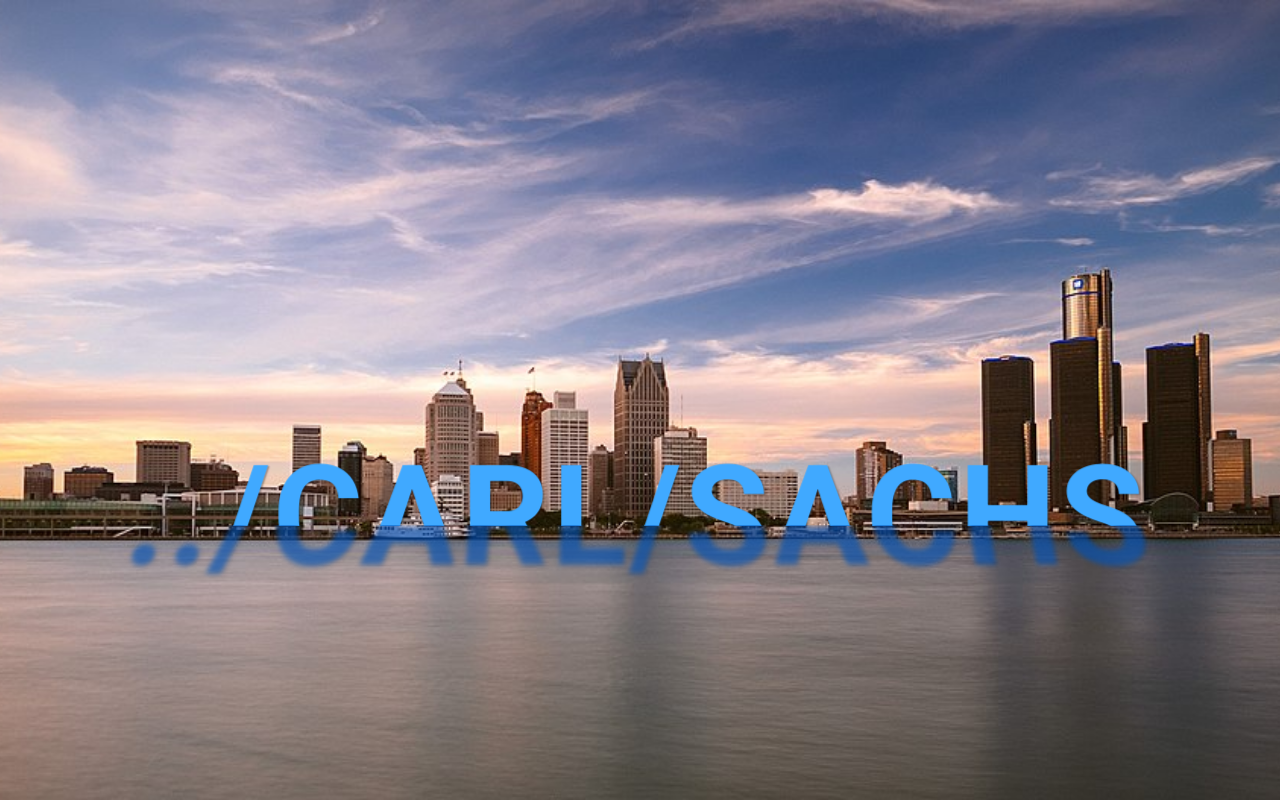
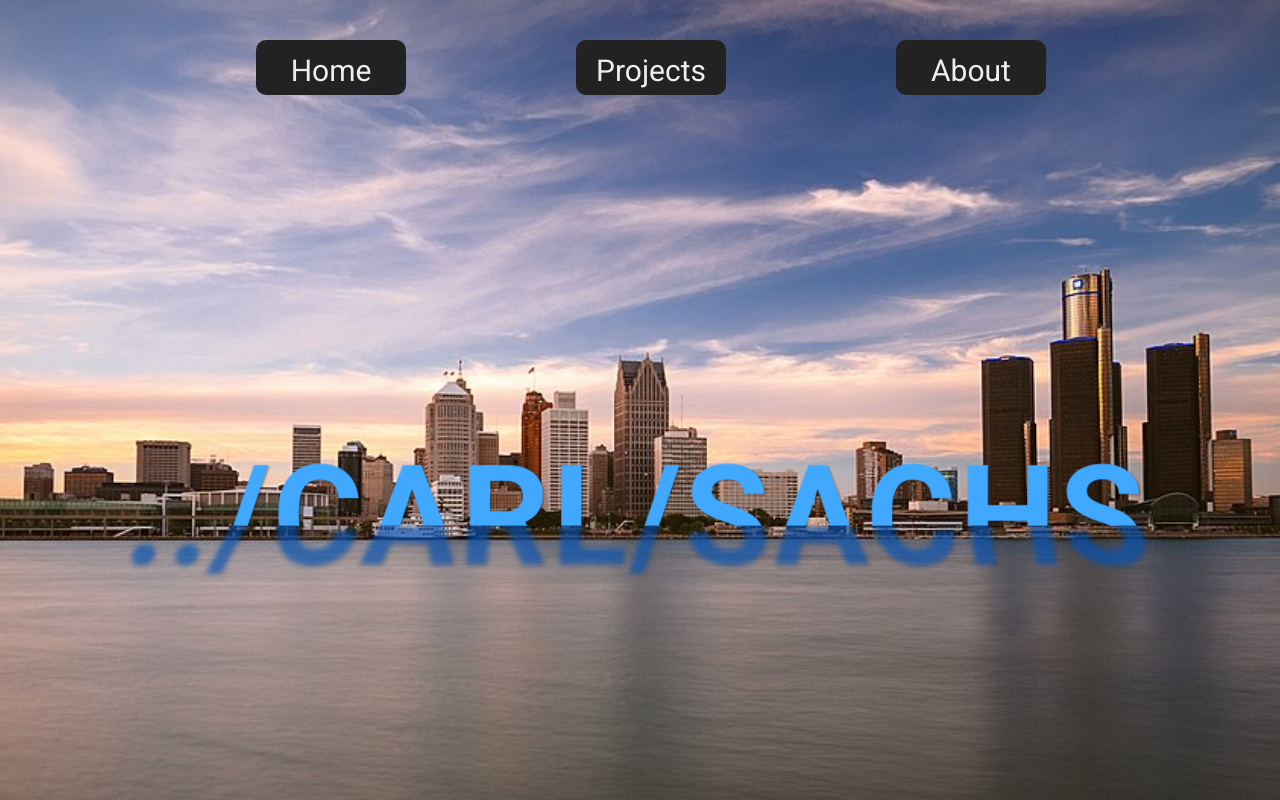
Before and after one commit to carlsachs/ReactPortfolio, a React (Create React App) app in the folder portfolio/: page / in a window 1280 px wide. Built offline with nearby package versions, Linux system fonts and the light colour scheme.

Commit message:
progress with the buttons

```diff
--- a/portfolio/src/components/HomeTop.js
+++ b/portfolio/src/components/HomeTop.js
@@ -2,6 +2,7 @@ import React from "react";
 
 //import styling files
 import "../App.css";
+import Nav from "./Nav";
 
 //import styling libraries
 import Fade from "react-reveal";
@@ -12,13 +13,12 @@ import Typist from "react-typist";
 const HomeTop = () => {
 
     return (
-        <Fade top>
         <div className="topdiv">
+            <Nav />
             <div className="title">
                 <h1 carl-label="../Carl/Sachs"></h1>
             </div>
         </div>
-        </Fade>
     )
 }
 
--- /dev/null
+++ b/portfolio/src/components/Nav.css
@@ -0,0 +1,167 @@
+
+/* button1 */
+#btn {
+    background: #222;
+    height: 50px;
+    min-width: 150px;
+    border: none;
+    border-radius: 10px;
+    color: #eee;
+    font-size: 30px;
+    font-family: 'Roboto', sans-serif;
+    position: absolute;
+    top: 5%;
+    left: 20%;
+    transition: 1s;
+    -webkit-tap-highlight-color: transparent;
+    display: flex;
+    align-items: center;
+    justify-content: center;
+    cursor: pointer;
+    padding-top: 5px;
+  }
+
+  #btn #circle {
+    width: 5px;
+    height: 5px;
+    background: transparent;
+    border-radius: 50%;
+    position: absolute;
+    top: 0;
+    left: 50%;
+    overflow: hidden;
+    transition: 500ms;
+  }
+
+  .noselect {
+    -webkit-touch-callout: none;
+      -webkit-user-select: none;
+       -khtml-user-select: none;
+         -moz-user-select: none;
+          -ms-user-select: none;
+              user-select: none;
+  }
+
+  #btn:hover {
+    background: transparent;
+  }
+
+  #btn:hover #circle {
+    height: 50px;
+    width: 150px;
+    left: 0;
+    border-radius: 0;
+    border-bottom: 2px solid #eee;
+  }
+
+  /* Button2 */
+
+  #btn2 {
+    background: #222;
+    height: 50px;
+    min-width: 150px;
+    border: none;
+    border-radius: 10px;
+    color: #eee;
+    font-size: 30px;
+    font-family: 'Roboto', sans-serif;
+    position: absolute;
+    top: 5%;
+    left: 45%;
+    transition: 1s;
+    -webkit-tap-highlight-color: transparent;
+    display: flex;
+    align-items: center;
+    justify-content: center;
+    cursor: pointer;
+    padding-top: 5px;
+  }
+
+  #btn2 #circle2 {
+    width: 5px;
+    height: 5px;
+    background: transparent;
+    border-radius: 50%;
+    position: absolute;
+    top: 0;
+    left: 50%;
+    overflow: hidden;
+    transition: 500ms;
+  }
+
+  .noselect2 {
+    -webkit-touch-callout: none;
+      -webkit-user-select: none;
+       -khtml-user-select: none;
+         -moz-user-select: none;
+          -ms-user-select: none;
+              user-select: none;
+  }
+
+  #btn2:hover {
+    background: transparent;
+  }
+
+  #btn2:hover #circle2 {
+    height: 50px;
+    width: 150px;
+    left: 0;
+    border-radius: 0;
+    border-bottom: 2px solid #eee;
+  }
+
+  /*  Button3 */
+
+  #btn3 {
+    background: #222;
+    height: 50px;
+    min-width: 150px;
+    border: none;
+    border-radius: 10px;
+    color: #eee;
+    font-size: 30px;
+    font-family: 'Roboto', sans-serif;
+    position: absolute;
+    top: 5%;
+    left: 70%;
+    transition: 1s;
+    -webkit-tap-highlight-color: transparent;
+    display: flex;
+    align-items: center;
+    justify-content: center;
+    cursor: pointer;
+    padding-top: 5px;
+  }
+
+  #btn3 #circle3{
+    width: 5px;
+    height: 5px;
+    background: transparent;
+    border-radius: 50%;
+    position: absolute;
+    top: 0;
+    left: 50%;
+    overflow: hidden;
+    transition: 500ms;
+  }
+
+  .noselect3 {
+    -webkit-touch-callout: none;
+      -webkit-user-select: none;
+       -khtml-user-select: none;
+         -moz-user-select: none;
+          -ms-user-select: none;
+              user-select: none;
+  }
+
+  #btn3:hover {
+    background: transparent;
+  }
+
+  #btn3:hover #circle3 {
+    height: 50px;
+    width: 150px;
+    left: 0;
+    border-radius: 0;
+    border-bottom: 2px solid #eee;
+  }
--- /dev/null
+++ b/portfolio/src/components/Nav.js
@@ -0,0 +1,24 @@
+import React from "react";
+
+//import other files
+
+import "./Nav.css"
+
+const Nav = () => {
+
+    return (
+        <div>
+            <div id="btn">
+                <span class="noselect">Home</span><div id="circle"></div>
+            </div>
+            <div id="btn2">
+                <span class="noselect2">Projects</span><div id="circle2"></div>
+            </div>
+            <div id="btn3">
+                <span class="noselect3">About</span><div id="circle3"></div>
+            </div>
+        </div>
+    )
+}
+
+export default Nav;
```
